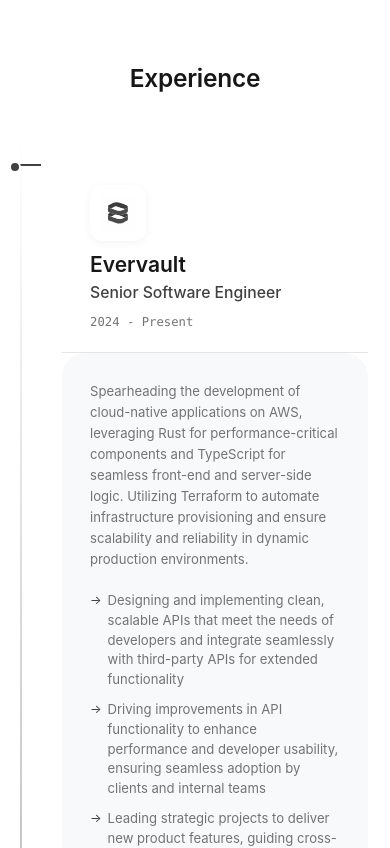
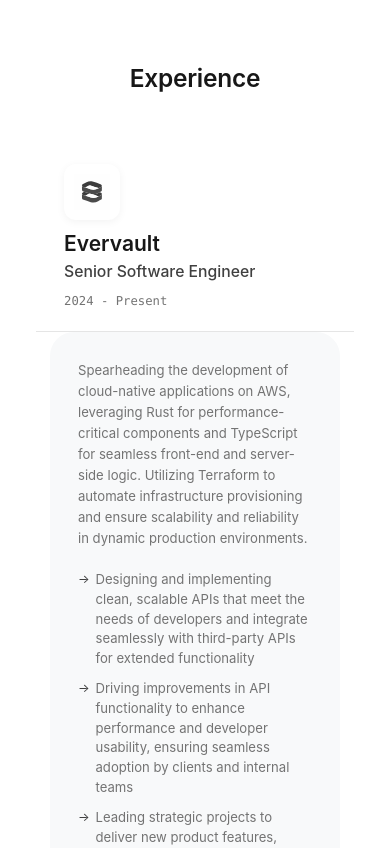
Before and after one commit to dave-kav/dave-kav.github.io, a React (Create React App) app in the folder dave-kav/: page / in a window 390 px wide. Shown: the part 780-1628 px from the top of the page. Built offline with nearby package versions, Linux system fonts and the light colour scheme.

Commit message:
remove blur

```diff
--- a/dave-kav/src/components/layout/Navigation.css
+++ b/dave-kav/src/components/layout/Navigation.css
@@ -8,7 +8,7 @@
     left: 0;
     right: 0;
     z-index: 1000;
-    padding: 1.25rem 0;
+    padding: 1.25rem 2rem;
     background: var(--color-background);
     transition: all 0.3s ease;
     height: var(--nav-height);
--- a/dave-kav/src/components/sections/Experience/Experience.css
+++ b/dave-kav/src/components/sections/Experience/Experience.css
@@ -1,6 +1,18 @@
 .experience {
   perspective: 1000px;
   padding: var(--space-3xl) 0;
+  opacity: 1;
+  transition: opacity var(--transition-base);
+}
+
+.experience.is-blurred {
+  opacity: 0.85;
+}
+
+@media (max-width: 768px) {
+  .experience.is-blurred {
+    opacity: 0.95;
+  }
 }
 
 .experience__title {
@@ -204,7 +216,7 @@
 
 @media (max-width: 768px) {
   .experience {
-    padding: 4rem 0;
+    padding: 4rem 1.5rem;
   }
 
   .experience__title {
@@ -227,40 +239,37 @@
     height: 36px;
   }
 
+  .experience__timeline {
+    position: relative;
+    padding: 0 1rem;
+  }
+
   .experience__timeline::before {
-    left: 20px;
+    display: none;
   }
 
   .experience-item {
-    width: calc(100% - 40px);
-    margin-left: 40px;
-    margin-right: 0;
+    width: 100%;
+    margin: 2rem 0;
+    padding: 0;
   }
 
   .experience-item:nth-child(odd),
   .experience-item:nth-child(even) {
-    margin-left: 40px;
-    margin-right: 0;
+    margin: 2rem 0;
   }
 
   .experience-item::before {
-    left: -32px;
+    display: none;
   }
 
   .experience-item::after {
-    left: -26px;
-    width: 26px;
+    display: none;
   }
 
-  .experience-item:nth-child(odd)::before,
-  .experience-item:nth-child(even)::before {
-    left: -32px;
-  }
-
-  .experience-item:nth-child(odd)::after,
-  .experience-item:nth-child(even)::after {
-    left: -26px;
-    width: 26px;
+  .experience-item__content {
+    margin: 0 auto;
+    max-width: calc(100% - 2rem);
   }
 }
 
--- a/dave-kav/src/components/ui/Container.css
+++ b/dave-kav/src/components/ui/Container.css
@@ -1,7 +1,7 @@
 .container {
   width: 100%;
   margin: 0 auto;
-  padding: 0 var(--space-4);
+  padding: 0 2rem;
 }
 
 .container--small {
@@ -18,6 +18,6 @@
 
 @media (max-width: 768px) {
   .container {
-    padding: 0 var(--space-3);
+    padding: 0 1.5rem;
   }
 }
--- a/dave-kav/src/styles/global.css
+++ b/dave-kav/src/styles/global.css
@@ -131,18 +131,20 @@
 
 section {
   position: relative;
-  opacity: 0.85;
-  filter: blur(0.75px);
-  transition: opacity 0.75s cubic-bezier(0.4, 0, 0.2, 1),
-              filter 0.75s cubic-bezier(0.4, 0, 0.2, 1);
-  pointer-events: none;
-  will-change: opacity, filter;
+  pointer-events: auto;
 }
 
-section.is-in-view {
-  opacity: 1;
-  filter: blur(0);
-  pointer-events: auto;
+section:not(.is-in-view) {
+  opacity: 0;
+  pointer-events: none;
+  transition: opacity 0.5s cubic-bezier(0.4, 0, 0.2, 1);
+}
+
+@media (max-width: 768px) {
+  section:not(.is-in-view) {
+    opacity: 0.95;
+    transition: opacity 0.3s ease;
+  }
 }
 
 @media (max-width: 768px) {
```
